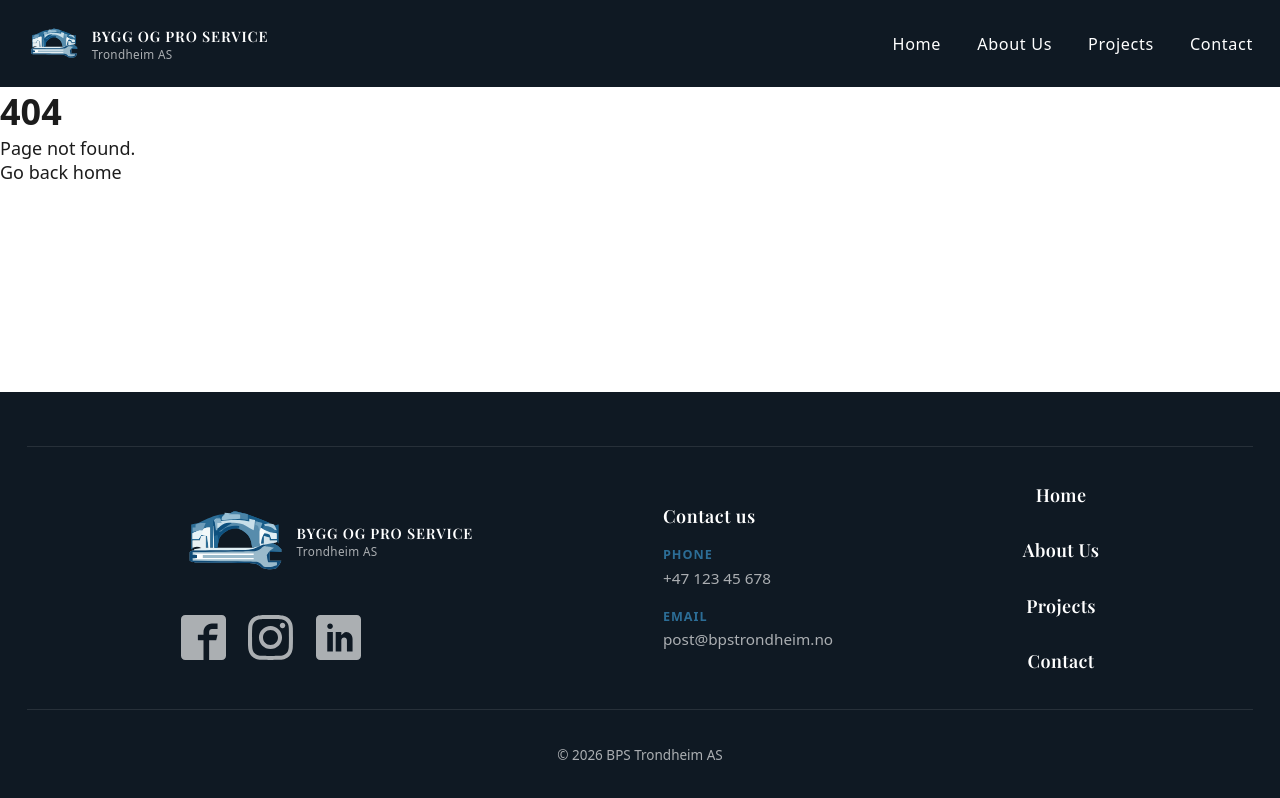
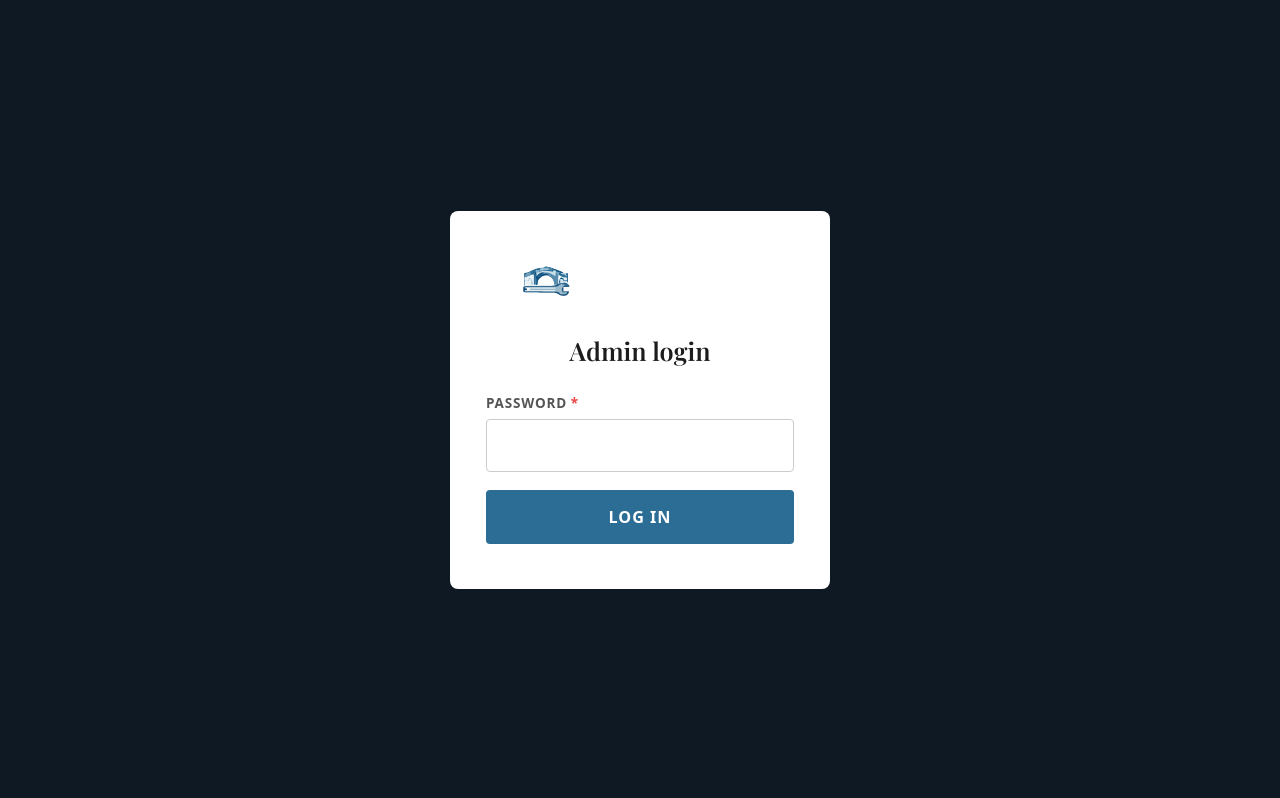
Before and after one commit to mmalicki-dev/bpstrondheimas, a React (Vite) app: page /login in a window 1280 px wide. Built offline with nearby package versions, Linux system fonts and the light colour scheme.

Commit message:
Added new components

```diff
--- a/src/App.tsx
+++ b/src/App.tsx
@@ -1,13 +1,16 @@
 import { BrowserRouter, Routes, Route } from "react-router-dom";
 import { LanguageProvider } from "./context/LanguageContext";
+import { AuthProvider } from "./context/AuthContext.tsx";
 import Home from "./pages/Home/Home";
 import AboutUs from "./pages/AboutUs/AboutUs";
 import Contact from "./pages/Contact/Contact";
 import Projects from "./pages/Projects/Projects";
+import Login from "./pages/Login/Login";
 import NotFound from "./pages/NotFound/NotFound";
 
 function App() {
   return (
+    <AuthProvider>
       <LanguageProvider>
         <BrowserRouter>
           <Routes>
@@ -15,10 +18,12 @@ function App() {
             <Route path="/about" element={<AboutUs />} />
             <Route path="/contact" element={<Contact />} />
             <Route path="/projects" element={<Projects />} />
+            <Route path="/login" element={<Login />} />
             <Route path="*" element={<NotFound />} />
           </Routes>
         </BrowserRouter>
       </LanguageProvider>
+    </AuthProvider>
   );
 }
 
--- a/src/components/Organisms/Header/Header.module.css
+++ b/src/components/Organisms/Header/Header.module.css
@@ -14,10 +14,54 @@
 }
 
 .bar {
+  position: relative;
   display: flex;
   align-items: center;
   justify-content: space-between;
   padding: 1rem 0;
+}
+
+.adminBar {
+  display: flex;
+  align-items: center;
+  gap: 0.75rem;
+  position: absolute;
+  left: 50%;
+  transform: translateX(-50%);
+}
+
+.adminLabel {
+  font-size: 0.7rem;
+  font-weight: 700;
+  text-transform: uppercase;
+  letter-spacing: 0.08em;
+  color: var(--accent);
+  display: none;
+}
+
+.logoutBtn {
+  font-size: 0.7rem;
+  font-weight: 700;
+  font-family: inherit;
+  text-transform: uppercase;
+  letter-spacing: 0.08em;
+  color: var(--white);
+  background: var(--accent);
+  border: none;
+  border-radius: 4px;
+  padding: 0.35rem 0.85rem;
+  cursor: pointer;
+  transition: background-color 0.2s ease;
+}
+
+.logoutBtn:hover {
+  background-color: #c96a2a;
+}
+
+@media (min-width: 768px) {
+  .adminLabel {
+    display: inline;
+  }
 }
 
 .desktopNav {
--- a/src/components/Organisms/Header/Header.tsx
+++ b/src/components/Organisms/Header/Header.tsx
@@ -1,17 +1,20 @@
 import { useState, useEffect } from "react";
-import { useLocation } from "react-router-dom";
+import { useLocation, useNavigate } from "react-router-dom";
 import Logo from "../../Atoms/Logo/Logo";
 import HamburgerButton from "../../Atoms/HamburgerButton/HamburgerButton";
 import MobileMenu from "../../Molecules/MobileMenu/MobileMenu";
 import Nav from "../../Molecules/Nav/Nav";
 import styles from "./Header.module.css";
 import ContentLayout from "../../Templates/ContentLayout/ContentLayout";
+import { useAuth } from "../../../context/useAuth";
 
 const Header = () => {
   const [isOpen, setIsOpen] = useState(false);
   const [scrolled, setScrolled] = useState(false);
   const { pathname } = useLocation();
   const isHome = pathname === "/";
+  const { isAdmin, logout } = useAuth();
+  const navigate = useNavigate();
 
   useEffect(() => {
     const onScroll = () => setScrolled(window.scrollY > 50);
@@ -20,6 +23,11 @@ const Header = () => {
     return () => window.removeEventListener("scroll", onScroll);
   }, [pathname]);
 
+  const handleLogout = () => {
+    logout();
+    navigate("/");
+  };
+
   return (
     <header
       className={`${styles.header} ${!isHome || scrolled ? styles.visible : ""}`}
@@ -27,6 +35,14 @@ const Header = () => {
       <ContentLayout>
         <div className={styles.bar}>
           <Logo full />
+          {isAdmin && (
+            <div className={styles.adminBar}>
+              <span className={styles.adminLabel}>Admin mode</span>
+              <button className={styles.logoutBtn} onClick={handleLogout}>
+                Logout
+              </button>
+            </div>
+          )}
           <div className={styles.hamburger}>
             <HamburgerButton
               isOpen={isOpen}
--- /dev/null
+++ b/src/context/AuthContext.tsx
@@ -0,0 +1,37 @@
+import { useState, useMemo, type ReactNode } from "react";
+import { AuthContext } from "./authContext";
+
+function isTokenValid(token: string): boolean {
+  try {
+    const payload = JSON.parse(
+      atob(token.split(".")[1].replaceAll("-", "+").replaceAll("_", "/")),
+    ) as { exp?: number };
+    return !payload.exp || Date.now() / 1000 < payload.exp;
+  } catch {
+    return false;
+  }
+}
+
+export const AuthProvider = ({ children }: { children: ReactNode }) => {
+  const [token, setToken] = useState<string | null>(() => {
+    const stored = sessionStorage.getItem("admin_token");
+    return stored && isTokenValid(stored) ? stored : null;
+  });
+
+  const login = (newToken: string) => {
+    sessionStorage.setItem("admin_token", newToken);
+    setToken(newToken);
+  };
+
+  const logout = () => {
+    sessionStorage.removeItem("admin_token");
+    setToken(null);
+  };
+
+  const value = useMemo(
+    () => ({ token, isAdmin: token !== null, login, logout }),
+    [token],
+  );
+
+  return <AuthContext value={value}>{children}</AuthContext>;
+};
--- /dev/null
+++ b/src/context/authContext.ts
@@ -0,0 +1,10 @@
+import { createContext } from "react";
+
+export interface AuthContextValue {
+  token: string | null;
+  isAdmin: boolean;
+  login: (token: string) => void;
+  logout: () => void;
+}
+
+export const AuthContext = createContext<AuthContextValue | null>(null);
--- /dev/null
+++ b/src/context/useAuth.ts
@@ -0,0 +1,8 @@
+import { useContext } from "react";
+import { AuthContext } from "./authContext";
+
+export const useAuth = () => {
+  const ctx = useContext(AuthContext);
+  if (!ctx) throw new Error("useAuth must be used inside AuthProvider");
+  return ctx;
+};
--- /dev/null
+++ b/src/pages/Login/Login.module.css
@@ -0,0 +1,44 @@
+.page {
+  min-height: 100vh;
+  background: var(--dark);
+  display: flex;
+  align-items: center;
+  justify-content: center;
+  padding: 1.5rem;
+}
+
+.card {
+  background: var(--white);
+  border-radius: 8px;
+  padding: 2.5rem 2rem;
+  width: 100%;
+  max-width: 380px;
+  display: flex;
+  flex-direction: column;
+  gap: 1.5rem;
+}
+
+.logo {
+  display: flex;
+  justify-content: center;
+}
+
+.title {
+  font-family: var(--font-heading);
+  font-size: 1.4rem;
+  color: var(--text);
+  text-align: center;
+  margin: 0;
+}
+
+.form {
+  display: flex;
+  flex-direction: column;
+  gap: 1rem;
+}
+
+.error {
+  font-size: 0.875rem;
+  color: #c0392b;
+  margin: 0;
+}
--- /dev/null
+++ b/src/pages/Login/Login.tsx
@@ -0,0 +1,74 @@
+import { useState, useTransition } from "react";
+import { useNavigate } from "react-router-dom";
+import Logo from "../../components/Atoms/Logo/Logo";
+import Input from "../../components/Atoms/Input/Input";
+import Button from "../../components/Atoms/Button/Button";
+import { useAuth } from "../../context/useAuth";
+import styles from "./Login.module.css";
+
+const Login = () => {
+  const [password, setPassword] = useState("");
+  const [error, setError] = useState("");
+  const [isPending, startTransition] = useTransition();
+  const { login } = useAuth();
+  const navigate = useNavigate();
+
+  const handleSubmit = (formData: FormData) => {
+    const pwd = formData.get("password") as string;
+    setError("");
+
+    startTransition(async () => {
+      try {
+        const res = await fetch("/api/login", {
+          method: "POST",
+          headers: { "Content-Type": "application/json" },
+          body: JSON.stringify({ password: pwd }),
+        });
+
+        const data = (await res.json()) as { token?: string; error?: string };
+
+        if (!res.ok || !data.token) {
+          setError(data.error ?? "Login failed");
+          return;
+        }
+
+        login(data.token);
+        navigate("/");
+      } catch {
+        setError("Could not connect to server");
+      }
+    });
+  };
+
+  return (
+    <div className={styles.page}>
+      <div className={styles.card}>
+        <div className={styles.logo}>
+          <Logo full />
+        </div>
+
+        <h1 className={styles.title}>Admin login</h1>
+
+        <form action={handleSubmit} className={styles.form}>
+          <Input
+            label="Password"
+            name="password"
+            type="password"
+            value={password}
+            required
+            onChange={(e) => setPassword(e.target.value)}
+          />
+
+          {error && <p className={styles.error}>{error}</p>}
+
+          <Button
+            label={isPending ? "Logging in…" : "Log in"}
+            type="submit"
+          />
+        </form>
+      </div>
+    </div>
+  );
+};
+
+export default Login;
```
Lines whose indentation alone changed are shown as unchanged.
